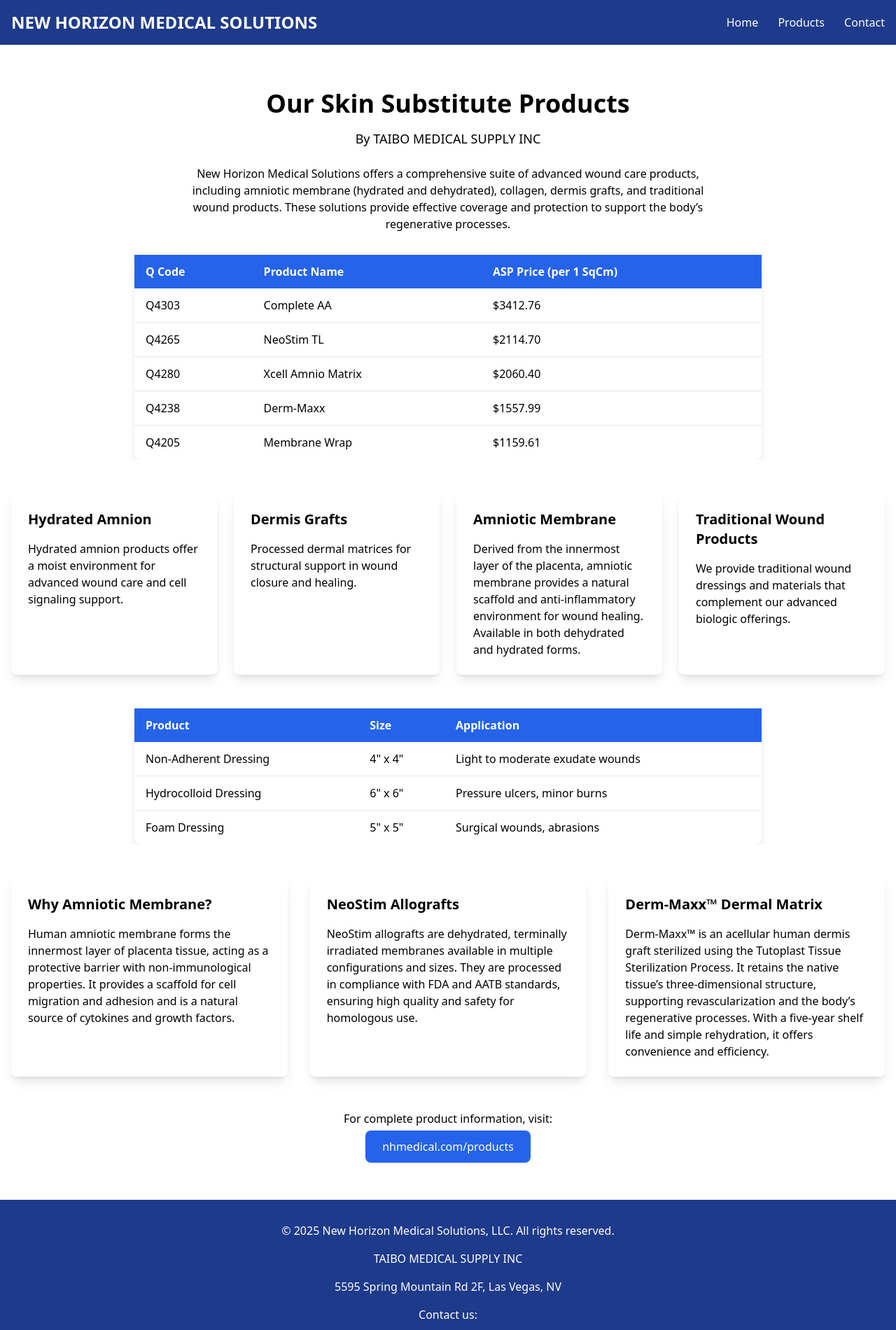
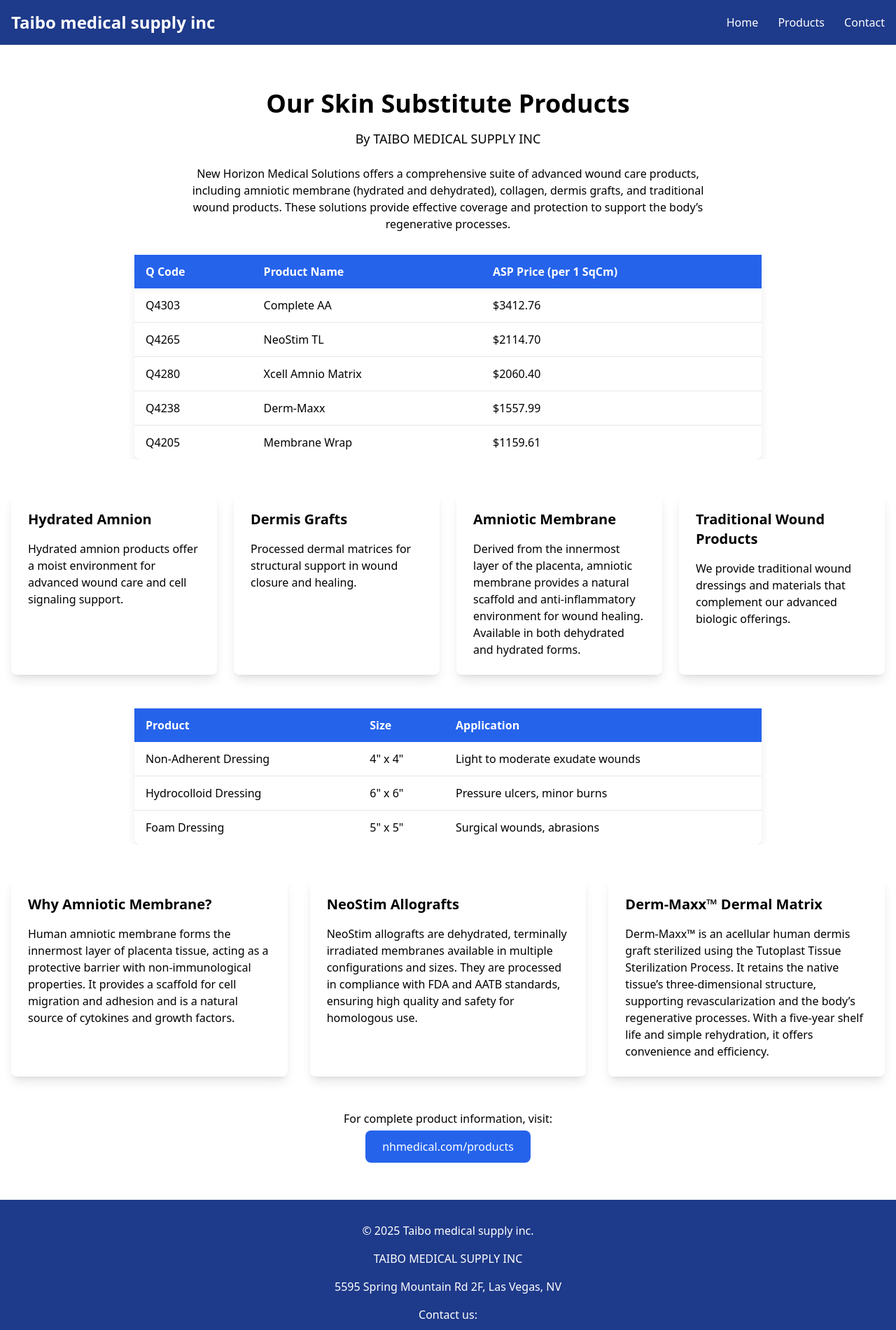
Before and after one commit to yugojim/yugojim.github.io, a plain HTML site: page TAIBO/products.html in a window 1280 px wide. Shown: the whole page at 70% size. Drawn offline with nearby package versions, Linux system fonts and the light colour scheme.

Commit message:
Add files via upload

```diff
--- a/TAIBO/products.html
+++ b/TAIBO/products.html
@@ -3,14 +3,14 @@
 <head>
     <meta charset="UTF-8">
     <meta name="viewport" content="width=device-width, initial-scale=1.0">
-    <title>Products - New Horizon Medical Solutions</title>
+    <title>Products - Taibo medical supply inc</title>
     <script src="https://cdn.tailwindcss.com"></script>
 </head>
 <body class="bg-gray-100 font-sans">
     <!-- Navigation -->
     <nav class="bg-blue-900 text-white p-4 sticky top-0 z-50">
         <div class="container mx-auto flex justify-between items-center">
-            <div class="text-2xl font-bold">NEW HORIZON MEDICAL SOLUTIONS</div>
+            <div class="text-2xl font-bold">Taibo medical supply inc</div>
             <div class="space-x-6">
                 <a href="index.html" class="hover:text-blue-300">Home</a>
                 <a href="products.html" class="hover:text-blue-300">Products</a>
@@ -145,7 +145,7 @@
     <!-- Footer Section -->
     <footer id="contact" class="bg-blue-900 text-white py-8">
         <div class="container mx-auto text-center">
-            <p class="mb-4">© 2025 New Horizon Medical Solutions, LLC. All rights reserved.</p>
+            <p class="mb-4">© 2025 Taibo medical supply inc.</p>
             <p class="mb-4">TAIBO MEDICAL SUPPLY INC</p>
             <p class="mb-4">5595 Spring Mountain Rd 2F, Las Vegas, NV</p>
             <p class="mb-4">Contact us: <a href="mailto:info@nhmedical.com" class="underlineស
```
Also changed, not shown: TAIBO/index.html (+2 -2 lines).
